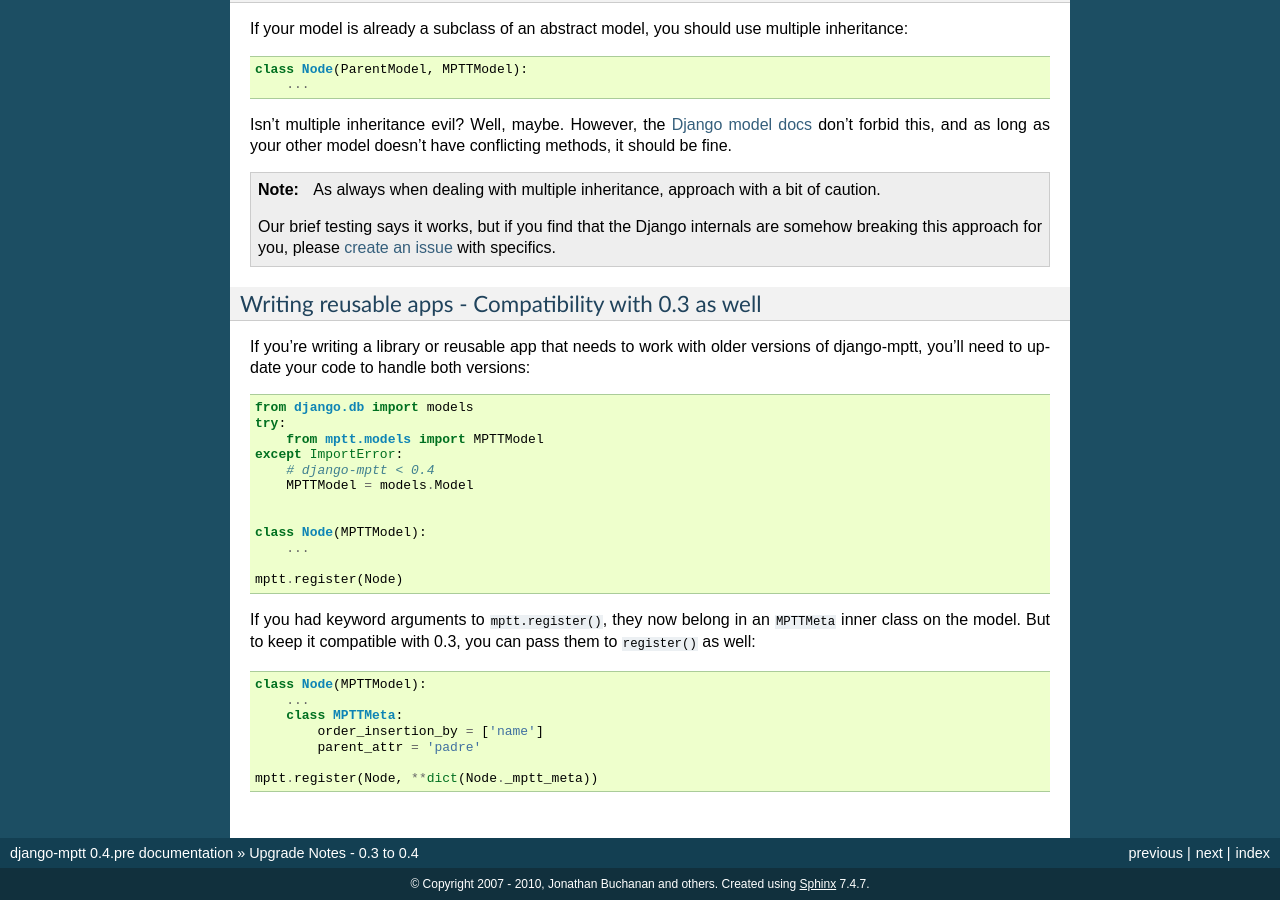
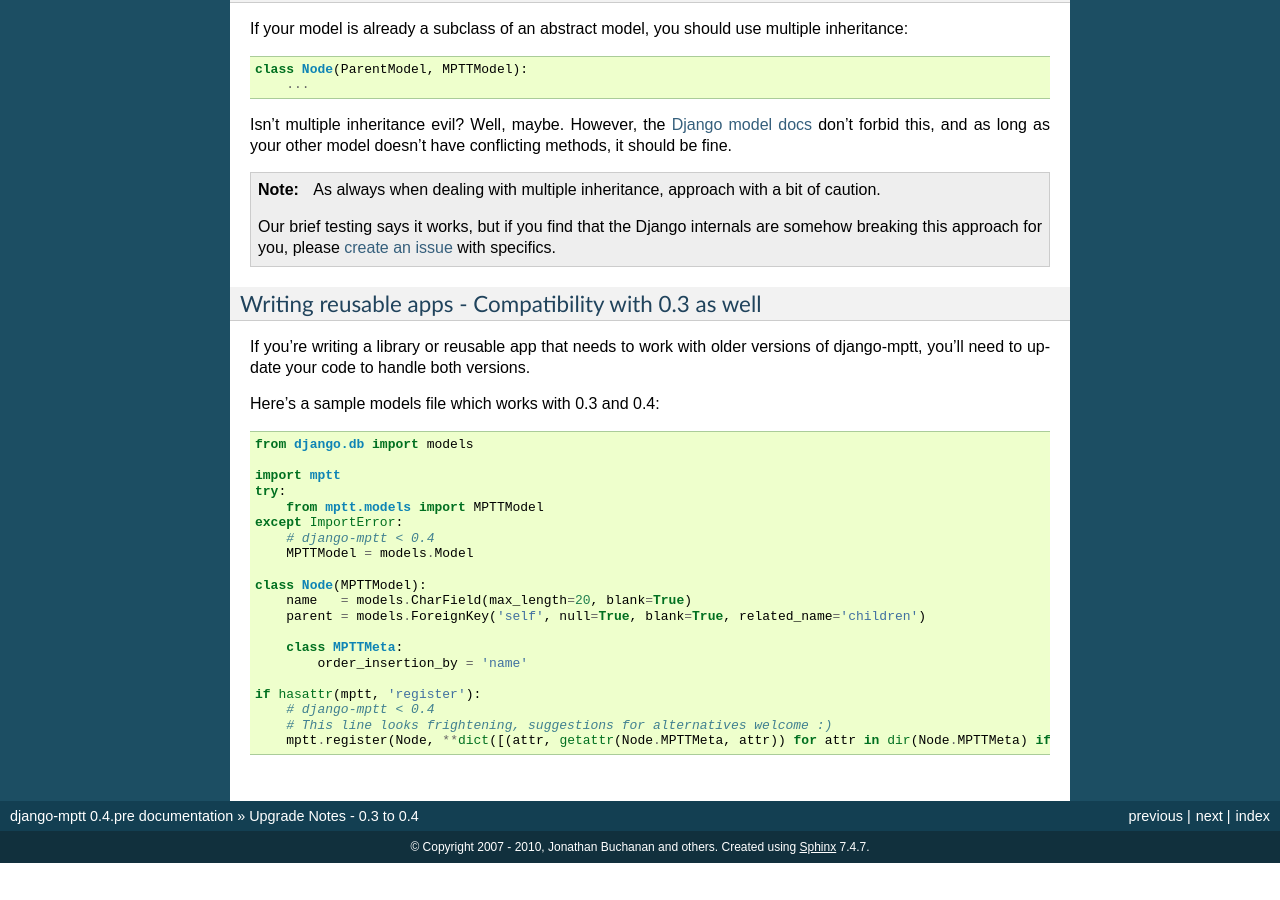
Before and after one commit to django-mptt/django-mptt, a Sphinx documentation site: the page built from docs/upgrade.txt, in a window 1280 px wide and 900 px high, scrolled down 1105 px. Built offline with Sphinx 7.4.7, drawn with Linux system fonts in a browser that asks for light colours; after the commit the page ends 1968 px from its top, so only the background shows below that.

Commit message:
update upgrade doc

```diff
--- a/docs/upgrade.txt
+++ b/docs/upgrade.txt
@@ -81,28 +81,27 @@ Writing reusable apps - Compatibility with 0.3 as well
 ------------------------------------------------------
 
 If you're writing a library or reusable app that needs to work with older versions of django-mptt,
-you'll need to update your code to handle both versions::
+you'll need to update your code to handle both versions.
+
+Here's a sample models file which works with 0.3 and 0.4::
 
     from django.db import models
+
+    import mptt
     try:
         from mptt.models import MPTTModel
     except ImportError:
         # django-mptt < 0.4
         MPTTModel = models.Model
 
+    class Node(MPTTModel):
+        name   = models.CharField(max_length=20, blank=True)
+        parent = models.ForeignKey('self', null=True, blank=True, related_name='children')
 
-    class Node(MPTTModel):
-        ...
+        class MPTTMeta:
+            order_insertion_by = 'name'
 
-    mptt.register(Node)
-
-If you had keyword arguments to ``mptt.register()``, they now belong in an ``MPTTMeta`` inner class on the model.
-But to keep it compatible with 0.3, you can pass them to ``register()`` as well::
-
-    class Node(MPTTModel):
-        ...
-        class MPTTMeta:
-            order_insertion_by = ['name']
-            parent_attr = 'padre'
-
-    mptt.register(Node, **dict(Node._mptt_meta))
+    if hasattr(mptt, 'register'):
+        # django-mptt < 0.4
+        # This line looks frightening, suggestions for alternatives welcome :)
+        mptt.register(Node, **dict([(attr, getattr(Node.MPTTMeta, attr)) for attr in dir(Node.MPTTMeta) if attr[:1] != '_']))
```
